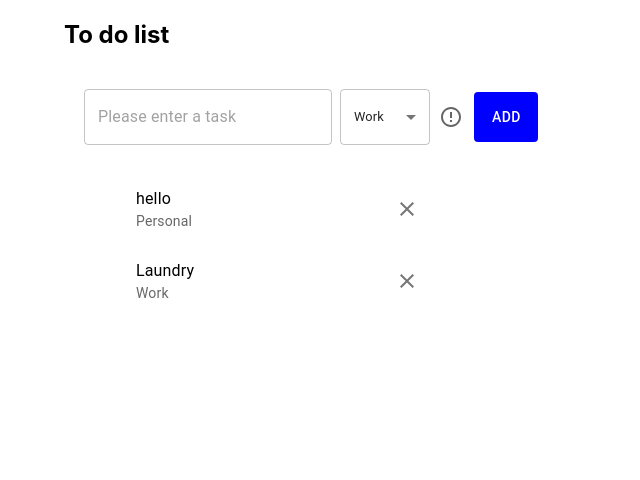
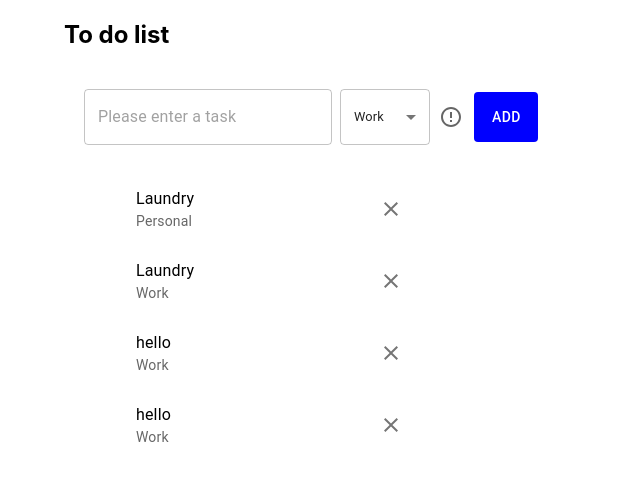
Before and after one commit to Sofia-Machado/todolist, a React (Create React App) app: page / in a window 1280 px wide. Shown: the top 480 px of the page, without its empty margins (0-640 px from the left). Built offline with nearby package versions, Linux system fonts and the light colour scheme; data requests are answered from the project's data file.

Commit message:
set important false true

```diff
--- a/data/db.json
+++ b/data/db.json
@@ -1,16 +1,29 @@
 {
   "tasks": [
     {
-      "title": "hello",
+      "title": "Laundry",
       "important": false,
       "category": "personal",
-      "id": 8
+      "id": 3
     },
     {
       "title": "Laundry",
       "important": false,
       "category": "work",
-      "id": 9
+      "id": 4,
+      "imporrtant": false
+    },
+    {
+      "title": "hello",
+      "important": false,
+      "category": "work",
+      "id": 5
+    },
+    {
+      "title": "hello",
+      "important": false,
+      "category": "work",
+      "id": 6
     }
   ]
 }
--- a/src/App.js
+++ b/src/App.js
@@ -8,16 +8,13 @@ function App() {
 const [important, setImportant] = useState(false);
 const { updateItem } = useFetch("http://localhost:8000/")
 
-function handleImportant(state) {
-  setImportant(state);
-}
 
   return (
     <Container>
       <div className="App">
         <h2>To do list</h2>
-          <InputTodo important={important} onImportant={handleImportant} />
-          <ListTodo important={important} onImportant={handleImportant} />
+          <InputTodo important={important} setImportant={setImportant} />
+          <ListTodo important={important} setImportant={setImportant} />
       </div>
     </Container>
   );
--- a/src/components/CreateTodo.js
+++ b/src/components/CreateTodo.js
@@ -18,7 +18,8 @@ const InputTodo = ({important, onImportant}) => {
     };
 
     //submit form
-    function handleSubmit() {
+    function handleSubmit(e) {
+        e.preventDefault();
         //define task values
         const task = { title, important, category };
         // sent new data to the database
@@ -30,7 +31,7 @@ const InputTodo = ({important, onImportant}) => {
 
     return (
         <>
-            <form onSubmit={handleSubmit}>
+            <form onSubmit={(e) => handleSubmit(e)}>
                 <FormControl>
                     <FormGroup sx={styleWrapper}>
 
--- a/src/components/ListTodo.js
+++ b/src/components/ListTodo.js
@@ -4,11 +4,11 @@ import { IconButton, List, ListItem, ListItemButton, ListItemIcon, ListItemText
 import PriorityHighRoundedIcon from '@mui/icons-material/PriorityHighRounded';
 import ClearIcon from '@mui/icons-material/Clear';
 
-const ListTodo = ({important, onImportant}) => {
+const ListTodo = ({important, setImportant}) => {
   const [tasks, setTasks] = useState([])
   const [deleteTask, setDeleteTask] = useState(false);
 
-    const { get, deleteItem, updateItem, loading } = useFetch("http://localhost:8000/")
+    const { get, deleteItem, put, loading } = useFetch("http://localhost:8000/")
 
     //fetch tasks list
     useEffect(() => {
@@ -19,14 +19,13 @@ const ListTodo = ({important, onImportant}) => {
             setDeleteTask(false);
         })
         .catch(error => console.log('could not fetch data', error))
-    }, [deleteTask, important]);
+    }, [deleteTask]);
 
     //update task
     function handleImportantUpdate(task) {
-        onImportant(prevState => !prevState);
+        setImportant(!important);
         console.log(task);
-            //hardcoded?
-            updateItem(`tasks/${task.id}`, {...task, important: false})
+            put(`tasks/${task.id}`, {...task, important: important})
             .then(data => data)
             .catch(error => console.log('could not fetch data', error))
         }
@@ -73,14 +72,14 @@ const ListTodo = ({important, onImportant}) => {
                                     }
                                     </ListItemIcon>
                                 <ListItemText primary={task.title} secondary={task.category.charAt(0).toUpperCase() + task.category.slice(1).toLowerCase()} />
-                                </ListItemButton>
                                 <IconButton
                                     aria-label="delete"
                                     size="small"
-                                    onClick={() => handleDelete(task.id)}
+                                    onClick={() => {handleDelete(task.id)}}
                                 >
                                     <ClearIcon />
                                 </IconButton>
+                                </ListItemButton>
                             </ListItem>
                         )
                     })}
--- a/src/useFetch.js
+++ b/src/useFetch.js
@@ -48,7 +48,7 @@ export default function useFetch(baseUrl) {
         })
     }
 
-    function updateItem(url, body) {
+    function put(url, body) {
         return new Promise ((resolve, reject) => {
             fetch(baseUrl + url, {
                 method: 'PUT',
@@ -90,5 +90,5 @@ export default function useFetch(baseUrl) {
         })
     }
 
-    return { get, post, deleteItem, updateItem, loading };
+    return { get, post, deleteItem, put, loading };
 }
```
